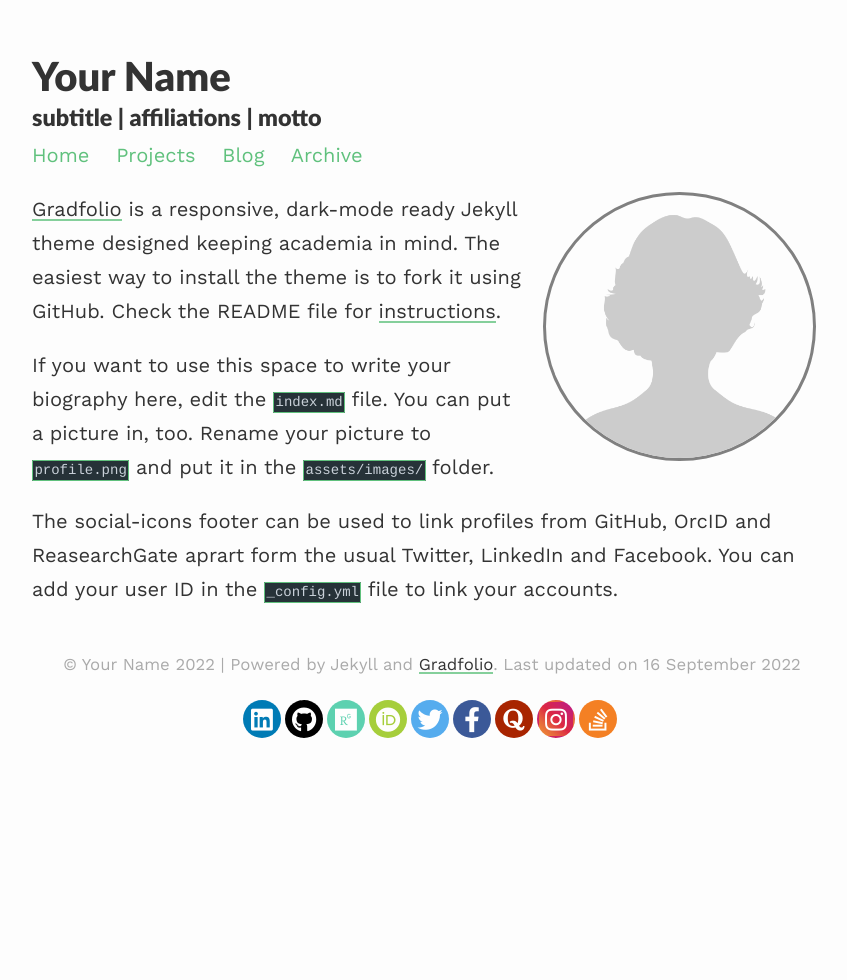
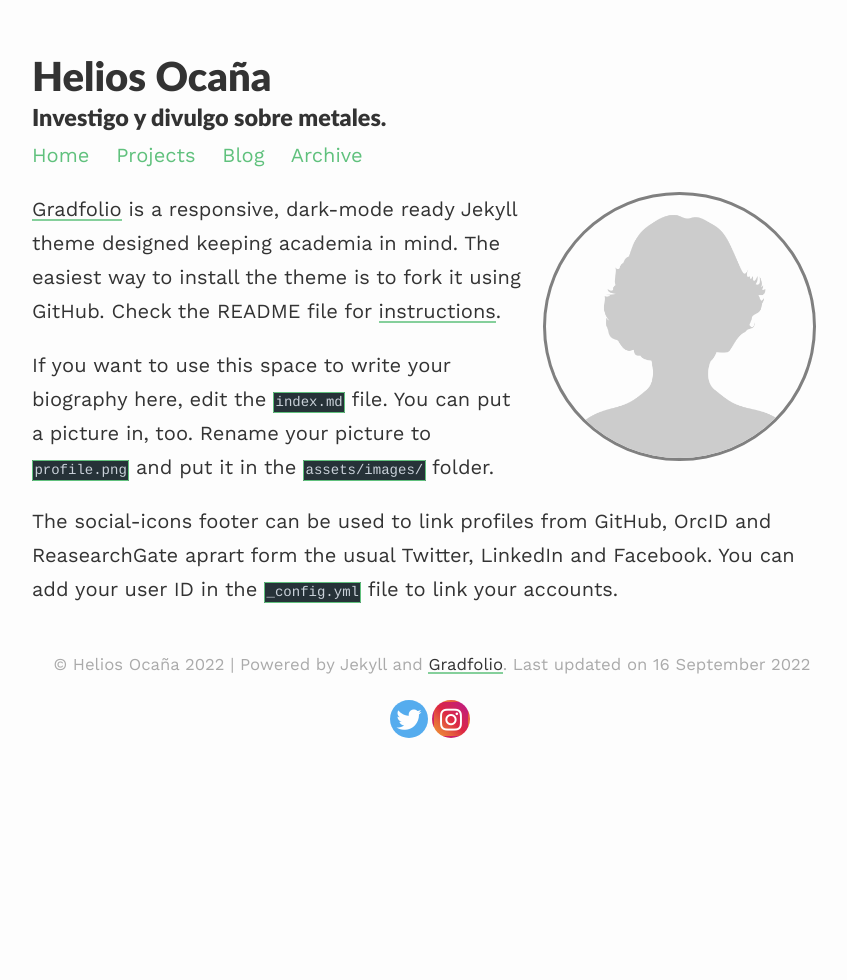
Before and after one commit to Heliouz/Heliouz.github.io, a Jekyll site: the page built from index.md, in a window 1280 px wide. Shown: the whole page, without its empty margins (208-1055 px from the left). Built offline with Jekyll 4.4.1, drawn with Linux system fonts in a browser that asks for light colours; nearby versions of some CDN libraries; some of the changed lines change nothing that is shown.

Commit message:
Update _config.yml

```diff
--- a/_config.yml
+++ b/_config.yml
@@ -1,7 +1,7 @@
 ### your site title here
 
-title: Your Name
-description: subtitle | affiliations | motto
+title: Helios Ocaña
+description: Investigo y divulgo sobre metales.
 
 baseurl: "" #name of GitHub repository
 url: "https://heliouz.github.io" #custom url to be used instead of GitHub repository
@@ -13,15 +13,9 @@ permalink: /blog/:year/:title/
 paginate_path: /blog/page:num/
 
 # Social media links in footer
-twitter: "#"
-linkedin: "#"
-stackoverflow: "#"
-github: "#"
-researchgate: "#"
-orcid: "#"
-quora: "#"
-instagram: "#"
-facebook: "#"
+twitter: "heliouz__"
+tiktok: "heliouz_"
+instagram: "heliouz_"
 
 
 # Markdown
```
